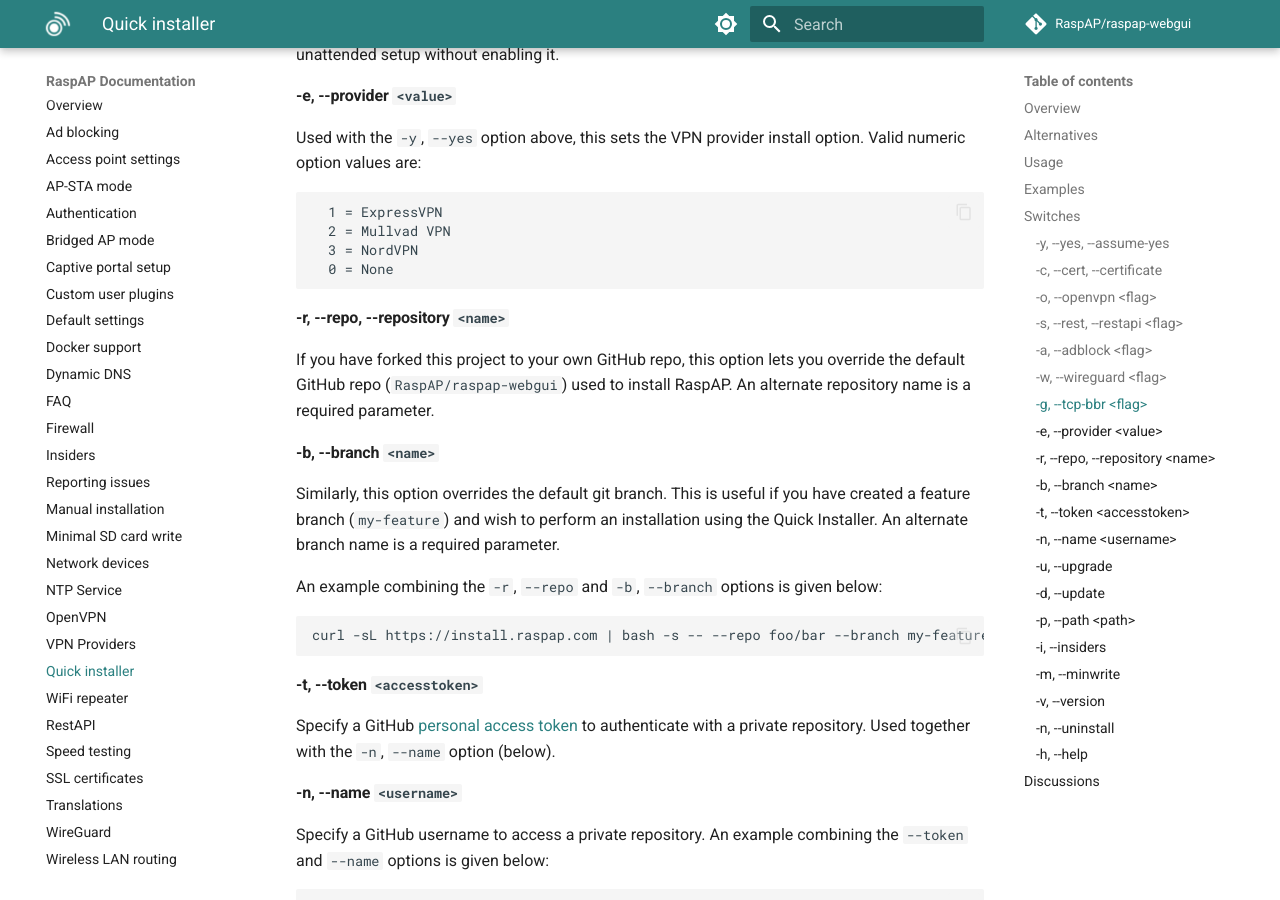
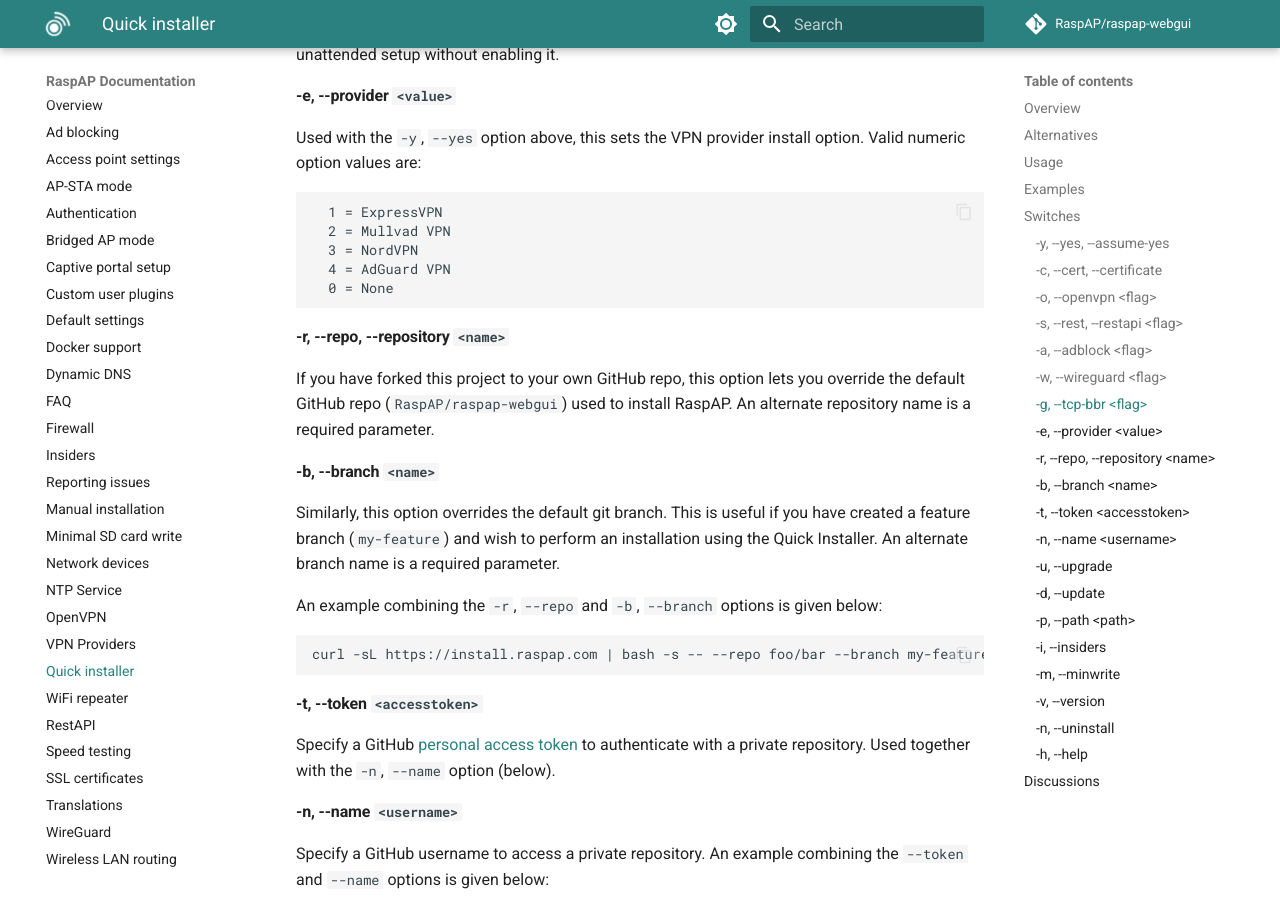
Before and after one commit to RaspAP/raspap-docs, an MkDocs documentation site: the page built from docs/quick.md, in a window 1280 px wide and 900 px high, scrolled down 2396 px. Built offline with MkDocs 1.6.1 and Material for MkDocs 9.7.7, drawn with Linux system fonts in a browser that asks for light colours; comment, search, counter and statistics services are not loaded.

Commit message:
Update provider options

````diff
--- a/docs/quick.md
+++ b/docs/quick.md
@@ -73,6 +73,7 @@
   1 = ExpressVPN
   2 = Mullvad VPN
   3 = NordVPN
+  4 = AdGuard VPN
   0 = None
 ```
 
````
